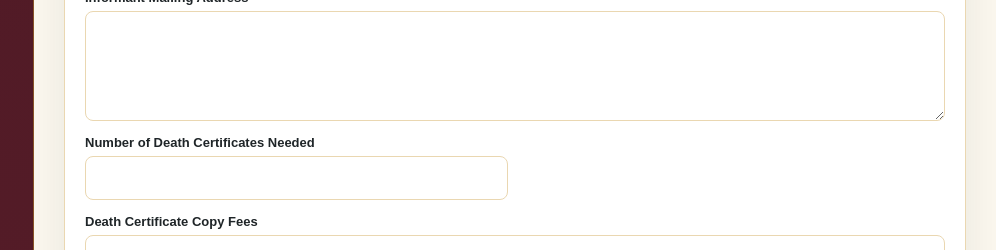
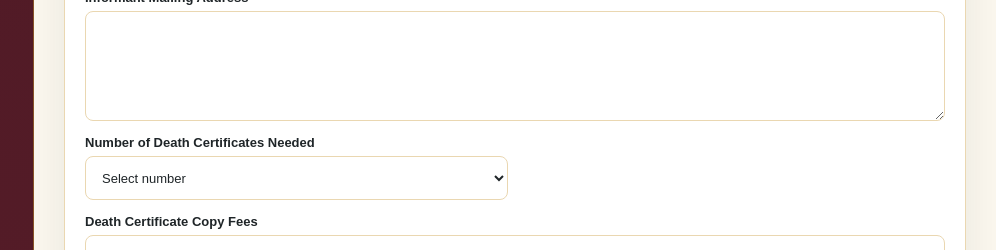
Before and after one commit to marshallfhnatchez225/Marshall-Family-Care, a Next.js app: page /family-preview in a window 1280 px wide. Shown: the part 2760-3010 px from the top of the page, without its empty margins (284-1280 px from the left). Built offline with nearby package versions, Linux system fonts and the light colour scheme.

Commit message:
Use dropdown for death certificate copy count

```diff
--- a/app/family-preview/page.tsx
+++ b/app/family-preview/page.tsx
@@ -127,6 +127,8 @@ const deathCertificateStages = [
   "Certified copies ready for pickup",
   "Completed"
 ];
+
+const deathCertificateCopyOptions = Array.from({ length: 20 }, (_, index) => String(index + 1));
 
 function isLongField(label: string, value: string) {
   const longLabels = [
@@ -273,7 +275,14 @@ export default function FamilyPreviewPage() {
                   return (
                     <label className={`family-field ${longField ? "full" : ""}`} key={`${form.id}-${label}`}>
                       <span>{label}</span>
-                      {longField ? <textarea defaultValue={value} /> : <input defaultValue={value} />}
+                      {label === "Number of Death Certificates Needed" ? (
+                        <select defaultValue="">
+                          <option value="" disabled>Select number</option>
+                          {deathCertificateCopyOptions.map((option) => (
+                            <option value={option} key={option}>{option}</option>
+                          ))}
+                        </select>
+                      ) : longField ? <textarea defaultValue={value} /> : <input defaultValue={value} />}
                     </label>
                   );
                 })}
```
